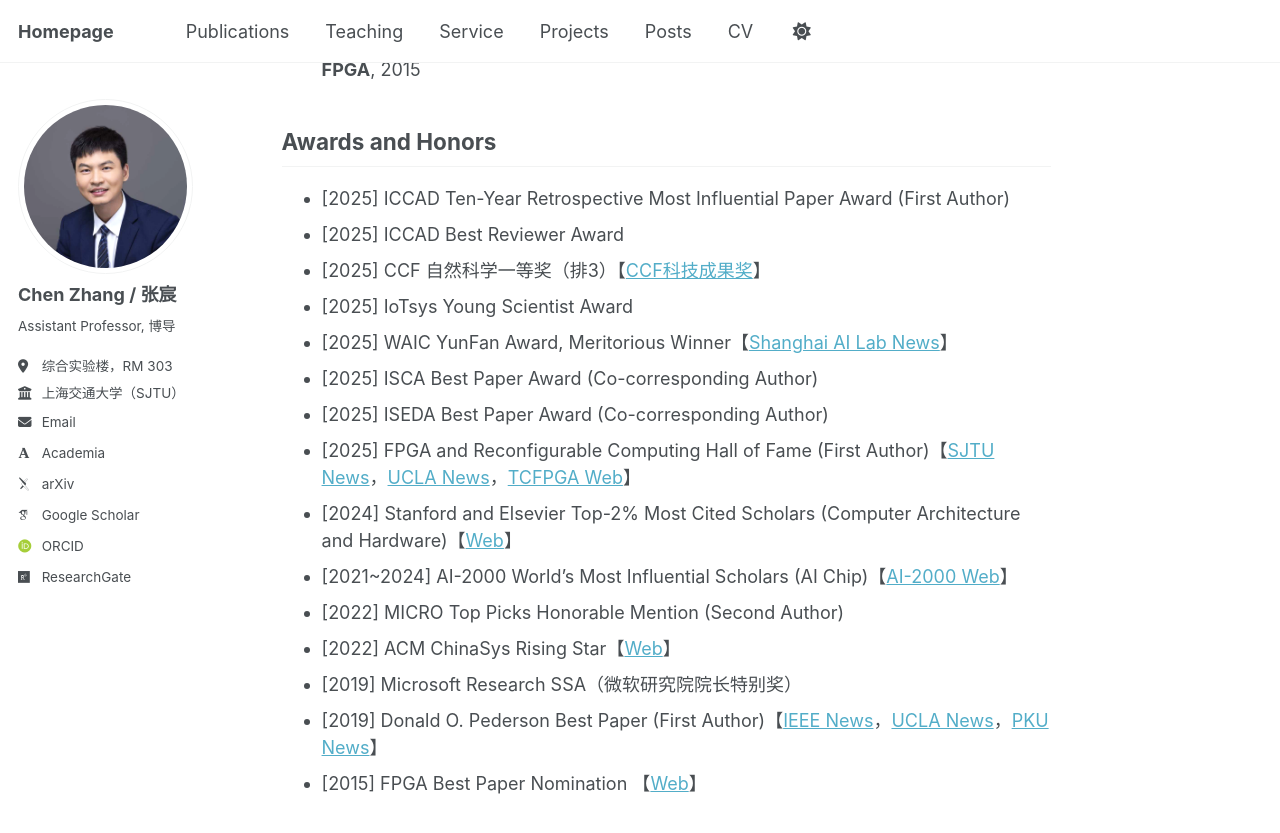
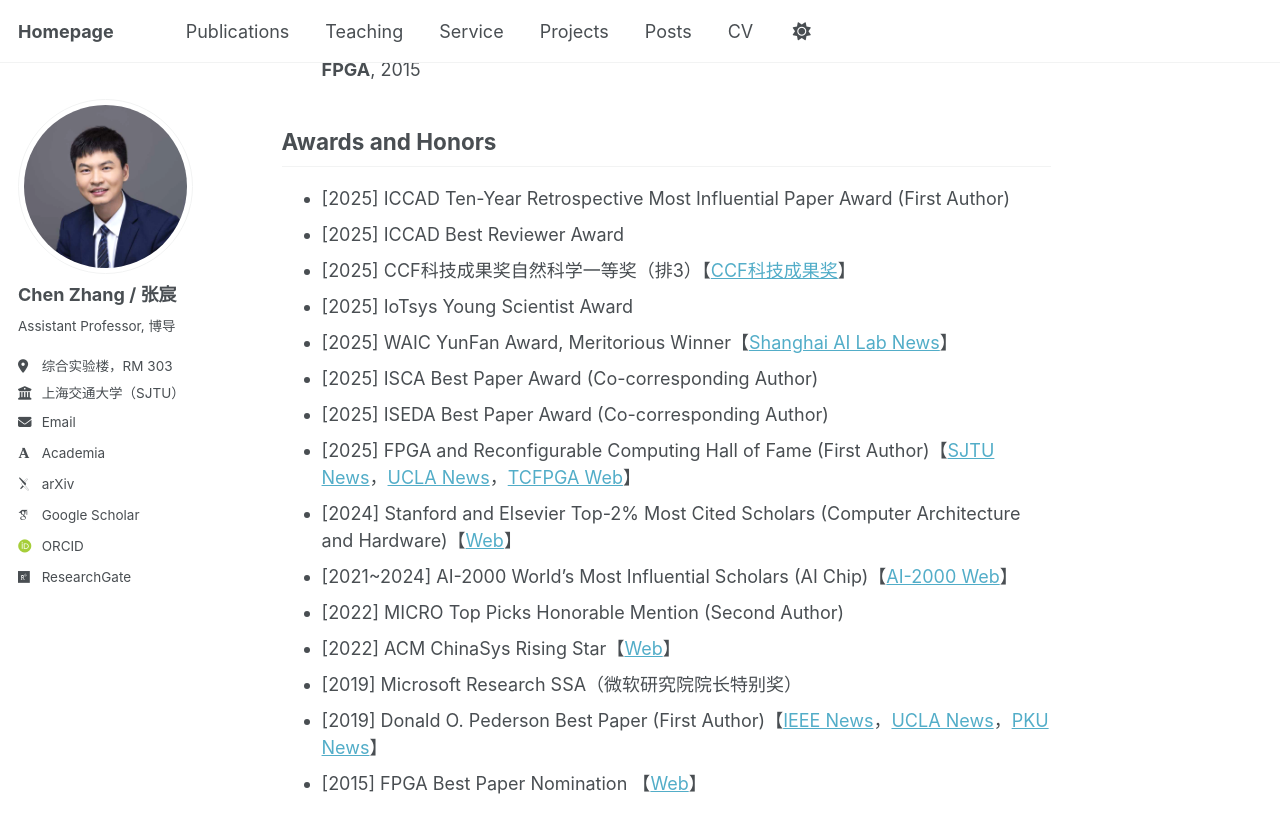
Before and after one commit to chenzhangsjtu/chenzhangsjtu.github.io, a Jekyll site: the page built from _pages/about.md, in a window 1280 px wide and 900 px high, scrolled down 1620 px. Shown: the top 833 px of the window. Built offline with Jekyll 4.4.1, drawn with Linux system fonts in a browser that asks for light colours; some web fonts are replaced.

Commit message:
Update about.md

```diff
--- a/_pages/about.md
+++ b/_pages/about.md
@@ -39,7 +39,7 @@ I have published over 30 papers in top-tier conferences and journals, including
 ## Awards and Honors
 - [2025] ICCAD Ten-Year Retrospective Most Influential Paper Award (First Author)
 - [2025] ICCAD Best Reviewer Award
-- [2025] CCF 自然科学一等奖（排3）【[CCF科技成果奖](https://mp.weixin.qq.com/s/E_mKk9NPjM9IHYafRUqpHA)】
+- [2025] CCF科技成果奖自然科学一等奖（排3）【[CCF科技成果奖](https://mp.weixin.qq.com/s/E_mKk9NPjM9IHYafRUqpHA)】
 <!--- [2025] 教育部自然科学二等奖（排4）-->
 - [2025] IoTsys Young Scientist Award
 - [2025] WAIC YunFan Award, Meritorious Winner【[Shanghai AI Lab News](https://mp.weixin.qq.com/s/tZo4lPEPPP1Xp94KbycziQ)】
```
